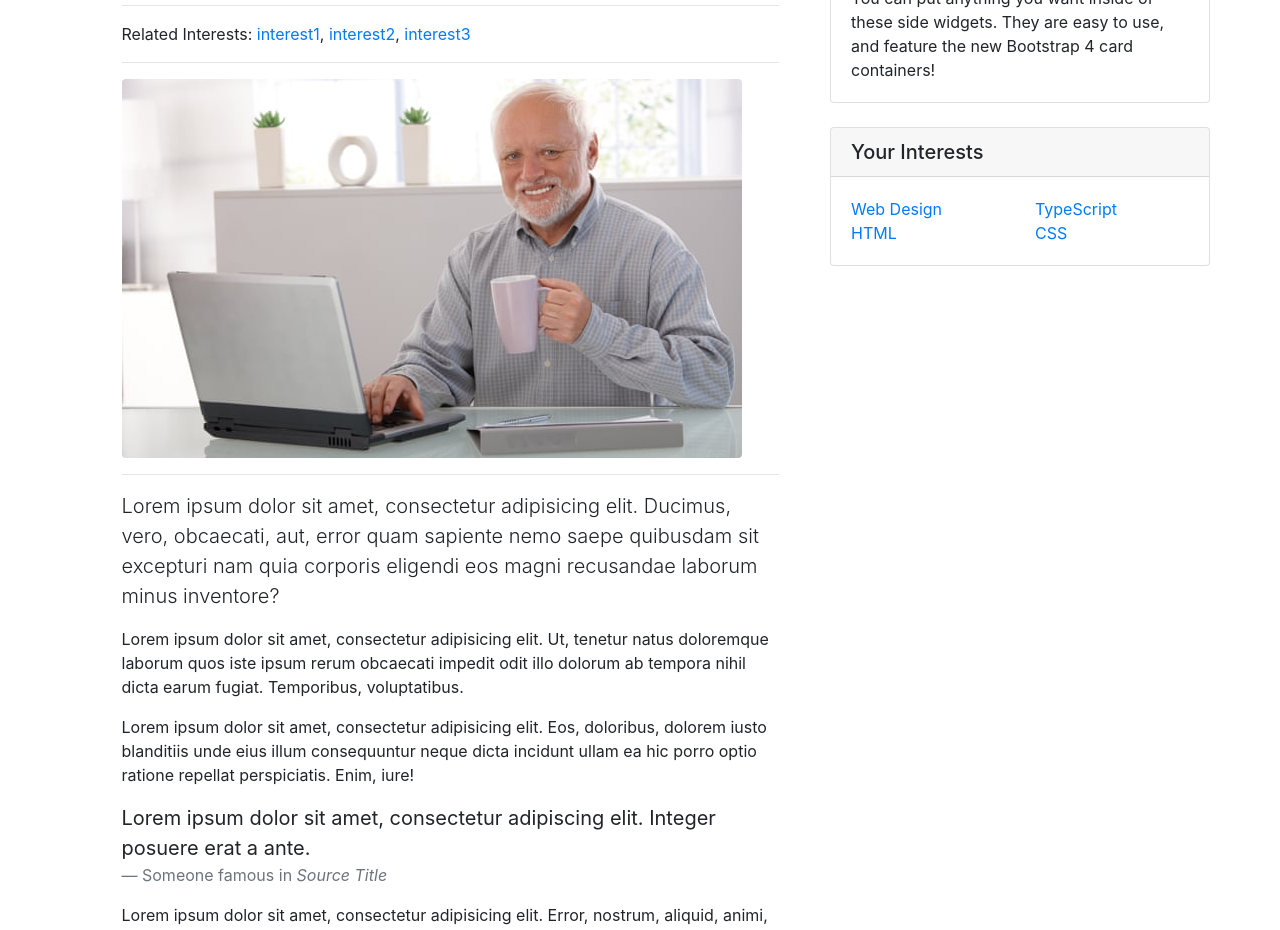
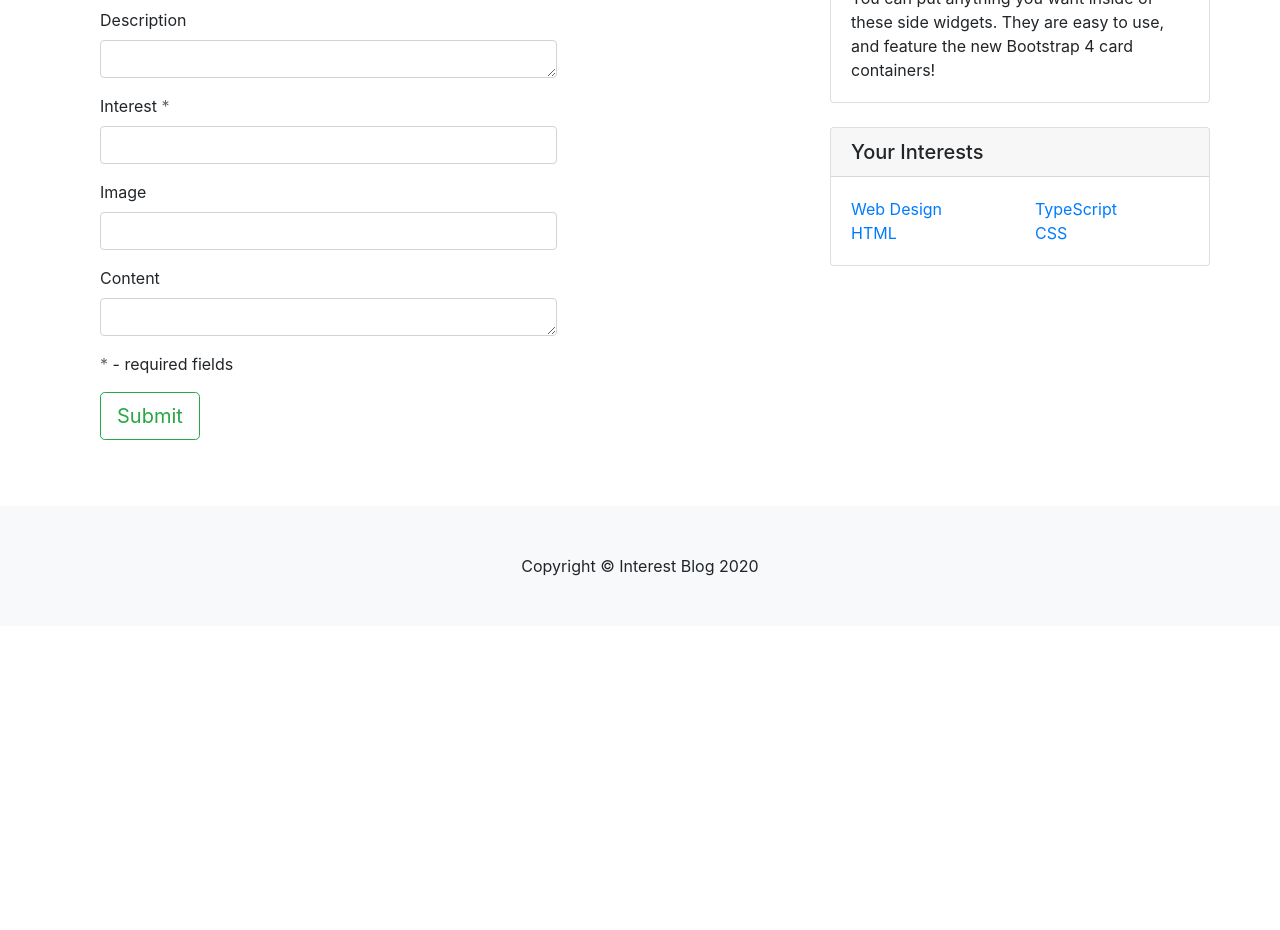
Before and after one commit to Nelu99/blog-app, an Angular app in the folder blog-frontend/: page /post in a window 1280 px wide. Shown: the part 262-1192 px from the top of the page. After the commit the page ends 888 px from the top, so only its background shows below. Built offline with nearby package versions, Linux system fonts and the light colour scheme.

Commit message:
created new route for viewing individual posts populated with data from mongodb database

```diff
--- a/blog-frontend/src/app/Components/blog-post/blog-post.component.html
+++ b/blog-frontend/src/app/Components/blog-post/blog-post.component.html
@@ -1,6 +1,6 @@
 <div class="post-form">
   <!-- Title -->
-  <h1 class="mt-4">Post Title</h1>
+  <h1 class="mt-4">{{post?.title}}</h1>
 
   <!-- Author -->
   <p class="lead">
@@ -16,42 +16,18 @@
   <hr>
 
   <!-- Post interests -->
-  <p>Related Interests: <a href="#">interest1</a>, <a href="#">interest2</a>, <a href="#">interest3</a></p>
+  <p>Related Interest: <a href="#">{{post?.interest}}</a></p>
 
   <hr>
 
   <!-- Preview Image -->
-  <img class="img-fluid rounded" src="/assets/test.jpg" alt="">
+  <img class="img-fluid rounded" src={{post?.imageLink}} alt="">
 
   <hr>
 
   <!-- Post Content -->
-  <p class="lead">Lorem ipsum dolor sit amet, consectetur adipisicing elit. Ducimus, vero, obcaecati, aut, error quam
-    sapiente nemo saepe quibusdam sit excepturi nam quia corporis eligendi eos magni recusandae laborum minus inventore?
-  </p>
-
-  <p>Lorem ipsum dolor sit amet, consectetur adipisicing elit. Ut, tenetur natus doloremque laborum quos iste ipsum
-    rerum
-    obcaecati impedit odit illo dolorum ab tempora nihil dicta earum fugiat. Temporibus, voluptatibus.</p>
-
-  <p>Lorem ipsum dolor sit amet, consectetur adipisicing elit. Eos, doloribus, dolorem iusto blanditiis unde eius illum
-    consequuntur neque dicta incidunt ullam ea hic porro optio ratione repellat perspiciatis. Enim, iure!</p>
-
-  <blockquote class="blockquote">
-    <p class="mb-0">Lorem ipsum dolor sit amet, consectetur adipiscing elit. Integer posuere erat a ante.</p>
-    <footer class="blockquote-footer">Someone famous in
-      <cite title="Source Title">Source Title</cite>
-    </footer>
-  </blockquote>
-
-  <p>Lorem ipsum dolor sit amet, consectetur adipisicing elit. Error, nostrum, aliquid, animi, ut quas placeat totam
-    sunt
-    tempora commodi nihil ullam alias modi dicta saepe minima ab quo voluptatem obcaecati?</p>
-
-  <p>Lorem ipsum dolor sit amet, consectetur adipisicing elit. Harum, dolor quis. Sunt, ut, explicabo, aliquam tenetur
-    ratione tempore quidem voluptates cupiditate voluptas illo saepe quaerat numquam recusandae? Qui, necessitatibus,
-    est!
-  </p>
+  <p class="lead">{{post?.description}}</p>
+  <p>{{post?.content}}</p>
 
   <hr>
 
@@ -70,7 +46,6 @@
 
   <!-- Single Comment -->
   <div class="media mb-4">
-    <img class="d-flex mr-3 rounded-circle" src="http://placehold.it/50x50" alt="">
     <div class="media-body">
       <h5 class="mt-0">Commenter Name</h5>
       Cras sit amet nibh libero, in gravida nulla. Nulla vel metus scelerisque ante sollicitudin. Cras purus odio,
@@ -82,7 +57,6 @@
 
   <!-- Comment with nested comments -->
   <div class="media mb-4">
-    <img class="d-flex mr-3 rounded-circle" src="http://placehold.it/50x50" alt="">
     <div class="media-body">
       <h5 class="mt-0">Commenter Name</h5>
       Cras sit amet nibh libero, in gravida nulla. Nulla vel metus scelerisque ante sollicitudin. Cras purus odio,
@@ -91,7 +65,6 @@
       congue felis in faucibus.
 
       <div class="media mt-4">
-        <img class="d-flex mr-3 rounded-circle" src="http://placehold.it/50x50" alt="">
         <div class="media-body">
           <h5 class="mt-0">Commenter Name</h5>
           Cras sit amet nibh libero, in gravida nulla. Nulla vel metus scelerisque ante sollicitudin. Cras purus odio,
@@ -101,7 +74,6 @@
       </div>
 
       <div class="media mt-4">
-        <img class="d-flex mr-3 rounded-circle" src="http://placehold.it/50x50" alt="">
         <div class="media-body">
           <h5 class="mt-0">Commenter Name</h5>
           Cras sit amet nibh libero, in gravida nulla. Nulla vel metus scelerisque ante sollicitudin. Cras purus odio,
@@ -109,7 +81,6 @@
           lacinia congue felis in faucibus.
         </div>
       </div>
-
     </div>
   </div>
 </div>
--- a/blog-frontend/src/app/Components/blog-post/blog-post.component.ts
+++ b/blog-frontend/src/app/Components/blog-post/blog-post.component.ts
@@ -1,4 +1,9 @@
+import { HttpClient } from '@angular/common/http';
 import { Component, OnInit } from '@angular/core';
+import { ActivatedRoute } from '@angular/router';
+import { Observable, Subscription } from 'rxjs';
+import { PostListItem } from '../posts_list/PostListItem';
+import { ApiConfig } from '../services/ApiConfig';
 
 @Component({
   selector: 'app-blog-post',
@@ -6,10 +11,20 @@ import { Component, OnInit } from '@angular/core';
   styleUrls: ['./blog-post.component.css']
 })
 export class BlogPostComponent implements OnInit {
-
-  constructor() { }
+  private readonly URL = ApiConfig.url + '/blog';
+  private routeSub: Subscription | undefined;
+  public post: PostListItem | undefined;
+  constructor(private httpClient: HttpClient, private route: ActivatedRoute) { }
 
   ngOnInit(): void {
+    this.routeSub = this.route.params.subscribe(params => {
+      this.httpClient.get<PostListItem>(this.URL + "/" + params['id']).subscribe(val =>
+        this.post = val);
+    });
+  }
+
+  ngOnDestroy() {
+    this.routeSub!.unsubscribe();
   }
 
 }
--- a/blog-frontend/src/app/Components/services/PostResource.ts
+++ b/blog-frontend/src/app/Components/services/PostResource.ts
@@ -14,6 +14,5 @@ export class PostResource{
 
     public getBlogs():Observable<PostListItem[]> {
         return this.httpClient.get<PostListItem[]>(this.URL);
-
     }
 }
--- a/blog-frontend/src/app/Components/top-navbar/top-navbar.component.html
+++ b/blog-frontend/src/app/Components/top-navbar/top-navbar.component.html
@@ -8,7 +8,7 @@
   <div class="collapse navbar-collapse" id="navbarSupportedContent">
     <ul class="navbar-nav mr-auto">
       <li class="nav-item">
-        <a class="nav-link" href="write">Write</a>
+        <a class="nav-link" href="post">Write</a>
       </li>
       <li class="nav-item">
         <a class="nav-link" href="explore">Explore</a>
--- a/blog-frontend/src/app/Components/write-form/write-form.component.ts
+++ b/blog-frontend/src/app/Components/write-form/write-form.component.ts
@@ -40,7 +40,7 @@ export class WriteFormComponent implements OnInit {
     this.http.post<any>(this.URL, postItem).subscribe(
       (res) => {
         console.log(res);
-        this.router.navigate(['explore']);
+        this.router.navigate(['post/' + res.data._id]);
       },
       (err) => {
         console.log(err);
--- a/blog-frontend/src/app/app-routing.module.ts
+++ b/blog-frontend/src/app/app-routing.module.ts
@@ -9,8 +9,8 @@ const routes: Routes = [
   { path: '', component: PostListComponent },
   { path: 'register', component: RegisterComponent },
   { path: 'explore', component: PostListComponent },
-  { path: 'post', component: BlogPostComponent },
-  { path: 'write', component: WriteFormComponent }
+  { path: 'post/:id', component: BlogPostComponent },
+  { path: 'post', component: WriteFormComponent }
 ];
 
 @NgModule({
```
Also changed, not shown: blog-frontend/src/app/Components/dialogs/createPostDialog.html (deleted), 3 other files (tests, documents, lock files or other folders).
